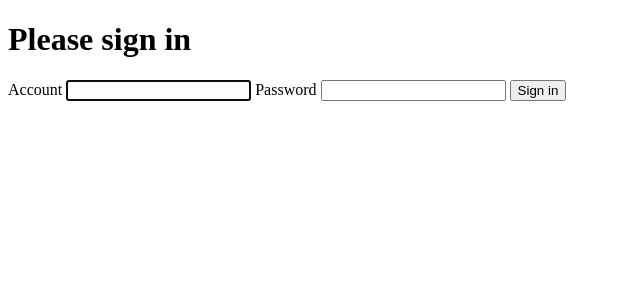
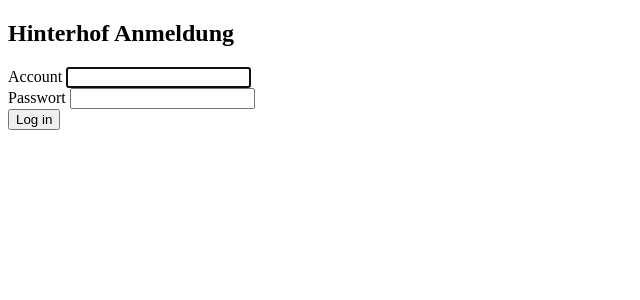
Before and after one commit to haus23/backyard, a Symfony app: template templates/security/login.html.twig in a window 1280 px wide. Shown: the part 42-342 px from the top of the page, without its empty margins (0-640 px from the left). Run offline with Twig, Linux system fonts and the light colour scheme; the template is opened without the code that fills it, so the values that code supplies are empty; some libraries are stand-ins or nearby versions.

Commit message:
Adapt and style login workflow.

```diff
--- a/assets/styles/_custom.scss
+++ b/assets/styles/_custom.scss
@@ -3,6 +3,7 @@
 // Overwrite utilities
 $utilities: map-merge(
     $utilities, (
+        // Make width responsive
         "width": (
             responsive: true,
             property: width,
--- a/src/Security/LoginFormAuthenticator.php
+++ b/src/Security/LoginFormAuthenticator.php
@@ -96,8 +96,7 @@ class LoginFormAuthenticator extends AbstractFormLoginAuthenticator implements P
             return new RedirectResponse($targetPath);
         }
 
-        // For example : return new RedirectResponse($this->urlGenerator->generate('some_route'));
-        throw new \Exception('TODO: provide a valid redirect inside '.__FILE__);
+        return new RedirectResponse($this->urlGenerator->generate('dashboard'));
     }
 
     protected function getLoginUrl()
--- a/templates/security/login.html.twig
+++ b/templates/security/login.html.twig
@@ -3,40 +3,43 @@
 {% block title %}Log in!{% endblock %}
 
 {% block body %}
-<form method="post">
+<form method="post" class="border p-4 my-3 mx-auto w-md-50 mt-md-5">
     {% if error %}
         <div class="alert alert-danger">{{ error.messageKey|trans(error.messageData, 'security') }}</div>
     {% endif %}
 
     {% if app.user %}
         <div class="mb-3">
-            You are logged in as {{ app.user.username }}, <a href="{{ path('app_logout') }}">Logout</a>
+            Du bist eingeloggt als {{ app.user.username }}, <a href="{{ path('app_logout') }}">Logout</a>
         </div>
     {% endif %}
 
-    <h1 class="h3 mb-3 font-weight-normal">Please sign in</h1>
-    <label for="inputAccount">Account</label>
-    <input type="text" value="{{ last_username }}" name="account" id="inputAccount" class="form-control" required autofocus>
-    <label for="inputPassword">Password</label>
-    <input type="password" name="password" id="inputPassword" class="form-control" required>
+    <h2 class="h3 mb-3 font-weight-normal">Hinterhof Anmeldung</h2>
+    <div class="mb-3">
+        <label for="inputAccount" class="form-label">Account</label>
+        <input type="text" class="form-control" value="{{ last_username }}" name="account" id="inputAccount" required autofocus>
+    </div>
+    <div class="mb-3">
+        <label for="inputPassword" class="form-label">Passwort</label>
+        <input type="password" class="form-control" name="password" id="inputPassword" required>
+    </div>
+
+    {#
+        Uncomment this section and add a remember_me option below your firewall to activate remember me functionality.
+        See https://symfony.com/doc/current/security/remember_me.html
+
+        <div class="mb-3 form-check">
+            <input type="checkbox" class="form-check-input" name="_remember_me" id="rememberMe">
+            <label class="form-check-label" for="rememberMe">Angemeldet bleiben</label>
+        </div>
+    #}
 
     <input type="hidden" name="_csrf_token"
            value="{{ csrf_token('authenticate') }}"
     >
 
-    {#
-        Uncomment this section and add a remember_me option below your firewall to activate remember me functionality.
-        See https://symfony.com/doc/current/security/remember_me.html
-
-        <div class="checkbox mb-3">
-            <label>
-                <input type="checkbox" name="_remember_me"> Remember me
-            </label>
-        </div>
-    #}
-
-    <button class="btn btn-lg btn-primary" type="submit">
-        Sign in
+    <button class="btn btn-primary" type="submit">
+        Log in
     </button>
 </form>
 {% endblock %}
```
Also changed, not shown: assets/styles/app.scss (line endings or trailing spaces), 1 other file.
